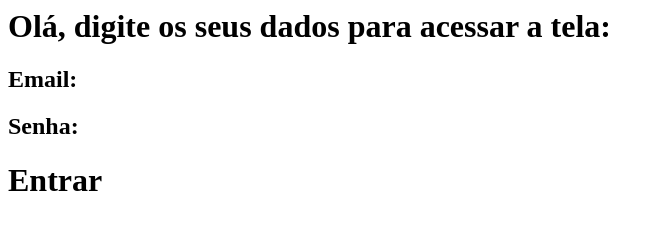
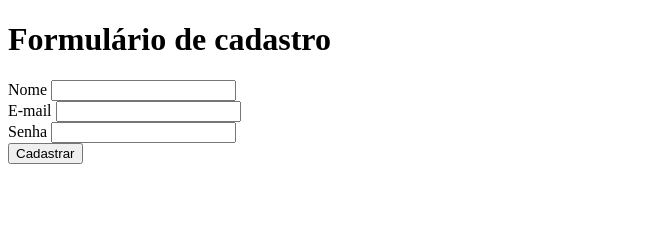
Before and after one commit to ASohb/curso_ebac_frontend, a plain HTML site: page index.html in a window 1280 px wide. Shown: the whole page, without its empty margins (0-663 px from the left). Drawn offline with Linux system fonts and the light colour scheme.

Commit message:
Add files via upload

```diff
--- a/index.html
+++ b/index.html
@@ -1,11 +1,28 @@
-<html>
-    <head>
-        <title>EBAC- Registro de Nomes</title>
-    </head>
-    <body>
-        <h1>Olá, digite os seus dados para acessar a tela:</h1>
-        <h2>Email: </h2>
-        <h2>Senha: </h2>
-        <h1>Entrar</h1>
-    </body>
+<!DOCTYPE html>
+<html lang="pt-br">
+<head>
+    <meta charset="UTF-8">
+    <meta http-equiv="X-UA-Compatible" content="IE=edge">
+    <meta name="viewport" content="width=device-width, initial-scale=1.0">
+    <title>Módulo HTML</HTML></title>
+</head>
+<body>
+    <h1>Formulário de cadastro</h1>
+    <form>
+        <label for="nome">Nome</label>
+        <input id="nome" type="text">
+    </br>
+
+        <label for="email">E-mail</label>
+        <input id="email" type="email">
+    </br>
+
+        <label for="senha">Senha</label>
+        <input id="senha" type="password">
+</br>
+        <button type="submit">
+            Cadastrar
+        </button>
+    </form>
+</body>
 </html>
```
